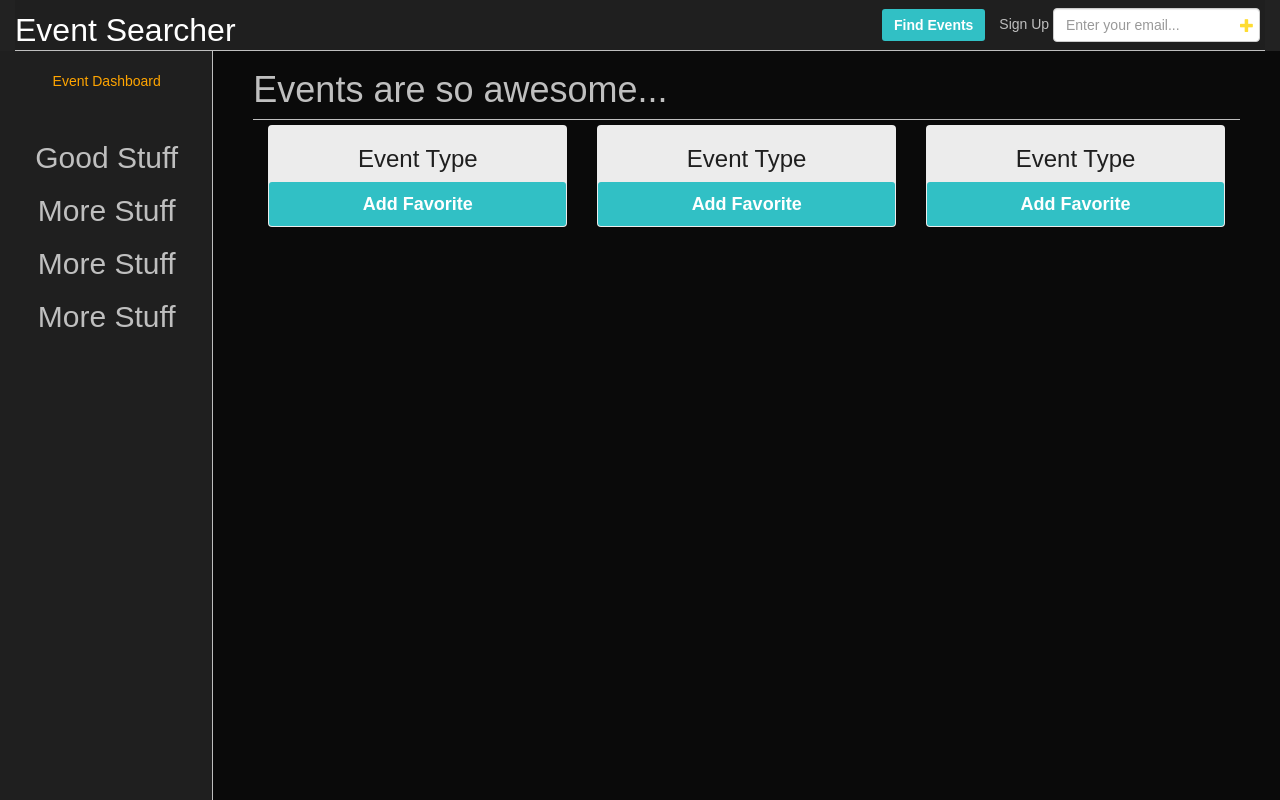
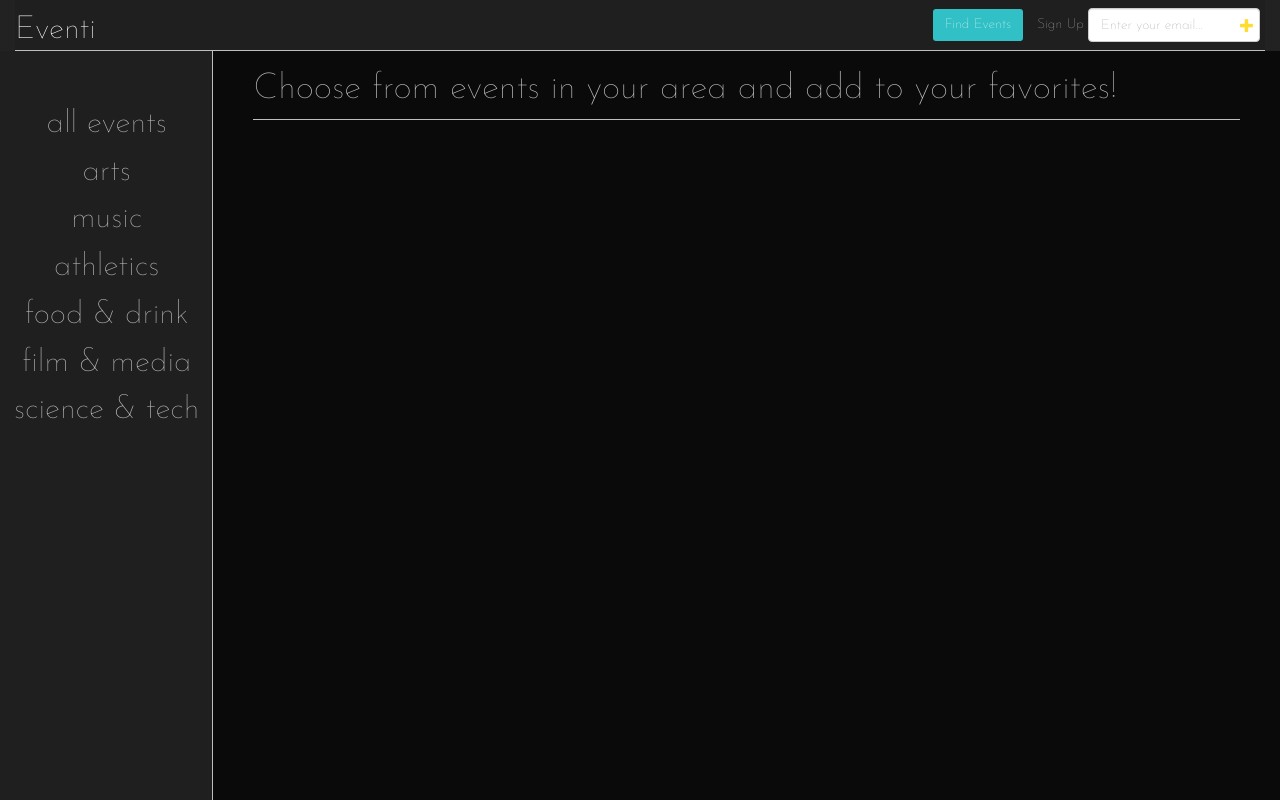
Before and after one commit to Wildcatter/Group-Event-Project1, a PHP site: page /dashboard.html in a window 1280 px wide. Run offline with PHP 8.4, Linux system fonts and the light colour scheme; some libraries are stand-ins or nearby versions.

Commit message:
click buttons in dashboard, updated style, ajax call for category ids

```diff
--- a/assets/css/dash-main-template.css
+++ b/assets/css/dash-main-template.css
@@ -19,6 +19,7 @@
  #239095 - darker robin blue for hover
  #154D4F - darkest robin blue for click border
  #FEDC32 - daisy yellow
+ #BFBFBF - light gray used on fonts and borders
  */
 
  /* Apply dark navy blue background and gray text to body */
@@ -42,10 +43,19 @@
  	background-color: #1F1F1F;
  }
 
-/*Nav Bar*/
+ /* Nav Bar */
  #navbar {
  	background-color: #1F1F1F;
  	border-bottom: 1px solid #BFBFBF;
+ }
+
+ /* Styling for event modal */
+ .modal-title {
+ 	color: #4aaaaa;
+ }
+
+ #modal-event-name {
+ 	color: royalblue;
  }
 
  /* Make input label thinner */
@@ -91,48 +101,34 @@
  	margin-right: 5px;
  }
 
-/* Styling for all side buttons */
+ /* Global styles for all buttons */
  .btn {
  	border-radius: 3px;
-}
-
-button {
-	color: #fff;
-	background-color: #4aaaa5;
+ 	background-color: #31C0C5;
+ 	border: none;
  	transition: .5s;
  }
 
-button:hover {
+ .btn:hover, .btn:active, .btn:focus {
  	color: #fff;
+ 	background-color: #239095;
+ 	outline: none;
  }
 
  .clear-btn {
  	margin-right: 10px;
  }
 
-/*Add Favorite Buttons*/
-.btn-primary {
+ /* Styling for favorite buttons */
+ .fav-button {
  	font-weight: bold;
  	background-color: #31C0C5;
  	border: none;
+ 	color: #fff;
+ 	border-top-right-radius: 0;
+     border-top-left-radius: 0;
+     transition: .5s;
  }
-
-/* Override Bootstrap #333 text color on hover */
-.btn:hover {
-	color: #fff;
-	background-color: #239095;
-}
-.btn:active {
-	color: #fff;
-	background-color: #239095 !important;
-	outline: none !important;
-}
-.btn:focus {
-	color: #fff;
-	background-color: #239095 !important;
-	outline: none;
-}
-
 
  /* Make search icon light blue */
  .glyphicon-plus {
@@ -151,9 +147,21 @@
  	cursor: pointer;
  }
 
+ /* Parent container for each individual event box */
+ .event-box {
+ 	margin-bottom: 30px;
+ 	cursor: pointer;
+ }
+
+ /* Override Bootstrap panel styling. Make sure there is no margin on bottom so that fav button looks seamless as part of container */
  .panel {
  	background-color: #ECECEC;
+ 	height: 190px;
+ 	margin-bottom: 0;
+ 	border-bottom-left-radius: 0;
+ 	border-bottom-right-radius: 0;
  }
+
  /* Give main page heading a lighter weight for aesthetics */
  h1 {
  	font-weight: 200;
@@ -175,3 +183,17 @@
  		border-right: 1px solid #BFBFBF;
  	}
  }
+
+/*NEW STYLE 09/14 - SARAH*/
+/*Get rid of button box and outline on the events, so just the word is clickable*/
+.click-option {
+	background:none;
+	border:none;
+	outline: none;
+	font-size: 32px;
+	color: #BFBFBF;
+}
+/*Hover color for the events on the dashboard*/
+.click-option:hover {
+	color: #FEDC32;
+}
--- a/assets/js/app.js
+++ b/assets/js/app.js
@@ -1,78 +1,137 @@
-/*
-----Authenticating requests
-	Once you have an OAuth token, you must include it on all requests - every request to the OAuth API must be authenticated, no anonymous access is allowed.
+// Firebase database config info
+var config = {
+    apiKey: "AIzaSyDaPvYALiV1qQwyDxIrIfkwCUerTu_uSiA",
+    authDomain: "firstproject-b5d04.firebaseapp.com",
+    databaseURL: "https://firstproject-b5d04.firebaseio.com",
+    storageBucket: "firstproject-b5d04.appspot.com",
+ };
 
-	You have two options to pass the token: using the authentication header (preferred) or as a query string parameter
+// Initialize Firebase for use in app
+firebase.initializeApp(config);
+var database = firebase.database();
+const auth = firebase.auth();
 
-	Authorization header:
-	Just include an Authorization header with the value Bearer MYTOKEN:
+// testing Sarah's object for each category id
+var testSarahsObject = {};
 
-	Authorization: Bearer 5MWI565BZ5QH5UNU3XV7
-	Query string parameter¶
-	Include the token on the end of the URL as the token parameter:
-	https://www.eventbriteapi.com/v3/users/me/?token=5MWI565BZ5QH5UNU3XV7
+// Object for storing event properties and methods specific to any event actions
+var eventObj = {
 
-----Parameters
-	The API accepts parameters in several ways:
+	/**
+	 * Run the ajax call to the Eventbrite api
+	 * @param {object} dataObj Contains parameters as an object
+	 * @return N/A
+	 */
+	ajaxCall: function(dataObj) {
+		var url = "https://www.eventbriteapi.com/v3/events/search/?token=IVKXSGGHO6MZSHMF5QZZ&location.address=austin&location.within=10mi";
 
-	As query string parameters (commonly called “GET parameters”). These are just simple string keys with urlencoded values.
-	As form-urlencoded POST body data. Keys here are usually dotted (for example event.name.html - you should include the dots as well.
-	As JSON-format POST body data. This is accepted wherever form-encoded POST data is; it’s a series of nested objects with the keys matching the dotted paths of the variable names.
-	For example, submitting this as a urlencoded POST body:
+		$.ajax({
+			url: url,
+			method: "GET",
+		}).done(function(response) {
 
-	event.name.html=Awesome%20Event&event.listed=true
-	is the same as submitting this JSON body (notice how the keys match):
+			console.log("Response: " + response.events[1]);
 
-	{
-	    "event": {
-	        "name": {
-	            "html": "Awesome Event"
-	        },
-	        "listed": true
-	    }
+			// Loop through each event item
+			response.events.forEach(function(item, index, arr) {
+
+				// Set easy access to name
+				var name = item.name.text;
+
+				// Set easy access to date. Format it using moment.js plugin
+				var date = moment(item.start.local).format('MMMM Do YYYY');
+
+				// Set easy access to event description
+				var desc = item.description.text;
+				var shorDesc = "";
+				var fullDesc = "";
+
+				// If there is no item description, set default message. Save long description for modal dropdown
+				if (item.description.text != null) {
+					longDesc  = desc;
+					shortDesc = desc.slice(0, 100) + "...";
+				} else {
+					longDesc = shortDesc = "No description available.";
+				}
+
+				// Build string of html content, filling in variable content with response items. fullDesc will be used for modal dropdown of full description
+				let html = '<div class="col-xs-12 col-sm-12 col-md-6 col-lg-4 event-box">' +
+		                  		'<div class="panel event-content text-center" id="event' + index + '">' +
+		                    		'<h3 class="event-name" data-name="' + name + '">' + name + '</h3>' +
+		                    		'<p class="event-date" data-date="' + date + '">' + date + '</p>' +
+		                    		'<p class="event-desc" data-desc="' + longDesc + '">' + shortDesc + '</p>' +
+		                  		'</div>' +
+		                  		'<button type="button" class="btn btn-lg btn-block fav-button">Add Favorite</button>' +
+		        		  '</div>';
+
+		        // Append new event block to div.main
+		        $(".main").append(html);
+			});
+		});
 	}
-	You cannot mix and match JSON-style inputs and GET/POST style; if you pass a JSON body (or any request body with a Content-Type header set to application/json), all GET and POST parameters will be ignored.
+}
 
-----Getting Events from Eventrbrite
-	** Note: go to the link below to see an example of event search parameters available:
-	https://www.eventbrite.com/developer/v3/endpoints/events/#ebapi-get-events-search
+$(document).ready(function() {
 
-	Notable items from documentation above:
-		-start_date.range_start
-		-start_date.range_end
-		-location.address
-		-location.within
-		-categories
+	// Get the events on initial page load (50 of the first "All" events from the api)
+	eventObj.ajaxCall();
 
+	// If the user clicks on an event box, show modal with event info (giving greater detail of description etc)
+	// Had to start with div.main parent, then narrow down, due to DOM being updated dynamically with events after initial page load
+	$('.main').on('click', 'div.event-content', function() {
+		console.log("this: " + this);
 
-*/
-// Eventbrite token: D5JWVCEPRXACNC6KHG
-// Client Secret: WSRX6O2WIGCMZXHISX35DBDPI5X3IXJWNLDFDI7YRUUPFGQ3E3
-// Personal OAuth token: 5MWI565BZ5QH5UNU3XV7
-// Anonymout OAuth token: FE7TB42RH5HP5CBOINFE
+		// Get the parent element for reference
+		var parentId = "#" + $(this).attr("id");
+		console.log("parentId: " + parentId);
 
-// Get values from the form inputs
-var city = $('#search-city').val();
-var category = $('#search-category').val();
-var date1 = $('#search-date1').val();
-var date2 = $('#search-date2').val();
-console.log("City: " + city + " Category: " + category + " Date 1: " + date1 + " Date 2: " + date2);
-return false;
+		// Fill in the div.eventModal elements with updated content
+		var data;
 
-// Get the parent element which content will be prepended to
-//var parent = $("div#ajax-results");
+		// Get event name
+		data = $(parentId + ' h3').data("name");
+		$('#modal-event-name').text(data);
 
-// Establish query URL, meeting Eventbrite API requirements
-var queryUrl = "https://www.eventbriteapi.com/v3/events/?token=5MWI565BZ5QH5UNU3XV7&location= " + city + "&start_date.range_start=" + date1 + "&start_date.range_end=" + date2 + ";
-console.log("queryUrl: " + queryUrl);
+		// Get event date
+		data = $(parentId + ' p.event-date').data("date");
+		$('#modal-event-date').text(data);
 
-// AJAX call to get data
-$.ajax({
-	url: queryUrl,
-	method: "GET"
-}).done(function(returnData) {
-	console.log(returnData);
+		// Get event description
+		data = $(parentId + ' p.event-desc').data("desc");
+		$('#modal-event-desc').text(data);
 
-	// Throw stuff into main img container
-	$('div#gif-content').html(stuff);
-})
+		// Now show the modal
+		$('.eventModal').modal("show");
+	});
+
+	// clickable event categories to narrow user search (Sarah 09/14)
+	// on click function to display only the events within that specific category
+	$('.click-option').on('click', function(){
+		// assign the data from the button to eventInfo
+		var eventInfo = $(this).data();
+		// testing that we're getting the id back when clicking
+		console.log(eventInfo.id);
+		// url string concatinated with the category id
+		var queryURL = "https://www.eventbriteapi.com/v3/events/search/?categories=" + eventInfo.id + "&token=IVKXSGGHO6MZSHMF5QZZ";
+		// ajax call which will work for each individual catgetory id
+		$.ajax({url: queryURL, method: 'GET'}).done(function(response) {
+			var results = response.data;
+			console.log(response);
+			// grab the values that you want to display from the object
+			console.log(response.events[0].description);
+			// populate the chosen values in the div
+		});
+	});
+
+});
+// q = events with keyword
+// start_date.range_start
+// start_date.range_end
+//location.address
+// location.within
+// categories
+//response.events[i].description.text
+//response.events[i].end.local
+// "".name.text
+// "" start.local
+// ""
--- a/dashboard.html
+++ b/dashboard.html
@@ -11,7 +11,7 @@
     <meta charset="utf-8">
     <meta name="viewport" content="width=device-width, initial-scale=1">
     <link rel="icon" href="../../favicon.ico">
-    <title> Event Searcher </title>
+    <title> Eventi </title>
 
     <!-- Latest Bootstrap compiled and minified CSS -->
     <link rel="stylesheet" href="https://maxcdn.bootstrapcdn.com/bootstrap/3.3.7/css/bootstrap.min.css" integrity="sha384-BVYiiSIFeK1dGmJRAkycuHAHRg32OmUcww7on3RYdg4Va+PmSTsz/K68vbdEjh4u" crossorigin="anonymous">
@@ -21,18 +21,26 @@
 
     <!-- Custom styles for project -->
     <link rel="stylesheet" type="text/css" href="assets/css/dash-main-template.css">
+    <!-- Google Fonts -->
+    <link href="https://fonts.googleapis.com/css?family=Josefin+Sans:100|Josefin+Slab:100|Quicksand:300|Raleway:100|Yanone+Kaffeesatz:200" rel="stylesheet"></head>
 </head>
 
 <body>
     <!-- Modal for program alerts -->
-    <div class="modal fade infoModal" tabindex="-1" role="dialog">
+    <div class="modal fade eventModal" tabindex="-1" role="dialog">
         <div class="modal-dialog" role="document">
             <div class="modal-content">
-                <div class="modal-body">
-                    <p id="modal-msg"></p>
+                <div class="modal-header">
+                    <button type="button" class="close" data-dismiss="modal" aria-label="Close"><span aria-hidden="true">&times;</span></button>
+                    <h4 class="modal-title"> Event Information </h4>
+                </div>
+                <div class="modal-body text-center">
+                    <p id="modal-event-name"></p>
+                    <p id="modal-event-date"></p>
+                    <p id="modal-event-desc"></p>
                 </div>
                 <div class="modal-footer">
-                    <button type="button" class="btn btn-warning" data-dismiss="modal">Okay!</button>
+                    <button type="button" class="btn btn-warning" data-dismiss="modal"> Close </button>
                 </div>
              </div>
         </div>
@@ -48,7 +56,7 @@
                     <span class="icon-bar"></span>
                     <span class="icon-bar"></span>
                 </button>
-                <a class="navbar-brand" href="#"> Event Searcher </a>
+                <a class="navbar-brand" href="#">Eventi</a>
             </div>
             <!-- Main program nav display -->
             <div id="navbar" class="navbar-collapse collapse">
@@ -69,50 +77,36 @@
             <!-- Main sidebar content, for housing topic buttons -->
             <div class="col-sm-3 col-md-2 sidebar text-center">
                 <ul class="nav nav-sidebar">
-                    <li><a href="#" class="sidebar-heading"> Event Dashboard </a></li>
+                    <li><a href="#" class="sidebar-heading"></a></li>
                     <!-- div container for main dashboard functionality -->
                     <div id="dashboard-content">
                       <li>
-                    		<h2> Good Stuff </h2>
+                        <button type="button" class="click-option" data-id="" data-categories="all events">all events</button>
                       </li>
-
                       <li>
-                    		<h2> More Stuff </h2>
+                        <button type="button" class="click-option" data-id="105" data-categories="Arts">arts</button>
                       </li>
-
                       <li>
-                            <h2> More Stuff </h2>
+                        <button type="button" class="click-option" data-id="103" data-categories="music">music</button>
                       </li>
-
                       <li>
-                            <h2> More Stuff </h2>
+                        <button type="button" class="click-option" data-id="108" data-categories="Sports & Fitness">athletics</button>
+                      </li>
+                      <li>
+                        <button type="button" class="click-option" data-id="110" data-categories="Food & Drink">food & drink</button>
+                      </li>
+                      <li>
+                        <button type="button" class="click-option" data-id="104" data-categories="Film & Media">film & media</button>
+                      </li>
+                      <li>
+                        <button type="button" class="click-option" data-id="102" data-categories="Science & Tech">science & tech</button>
                       </li>
                     </div>
                 </ul>
             </div>
             <!-- Main app content container -->
             <div class="col-sm-9 col-sm-offset-3 col-md-10 col-md-offset-2 main">
-                <h1 class="page-header"> Events are so awesome... <span class="header-span"></span></h1>
-                <div class="col-xs-12 col-sm-12 col-md-6 col-lg-4">
-                  <div class="panel event-content text-center">
-                    <h3> Event Type </h3>
-                    <button type="button" class="btn btn-primary btn-lg btn-block">Add Favorite</button>
-                  </div>
-                </div>
-
-                <div class="col-xs-12 col-sm-12 col-md-6 col-lg-4">
-                  <div class="panel event-content text-center">
-                    <h3> Event Type </h3>
-                    <button type="button" class="btn btn-primary btn-lg btn-block">Add Favorite</button>
-                  </div>
-                </div>
-
-                <div class="col-xs-12 col-sm-12 col-md-6 col-lg-4">
-                  <div class="panel event-content text-center">
-                    <h3> Event Type </h3>
-                    <button type="button" class="btn btn-primary btn-lg btn-block">Add Favorite</button>
-                  </div>
-                </div>
+                <h1 class="page-header">Choose from events in your area and add to your favorites!<span class="header-span"></span></h1>
             </div> <!-- /.main -->
         </div> <!-- /.row -->
     </div> <!-- /.container-fluid -->
@@ -123,10 +117,14 @@
     <!-- Latest compiled and minified Bootstrap JavaScript -->
     <script src="https://maxcdn.bootstrapcdn.com/bootstrap/3.3.7/js/bootstrap.min.js" integrity="sha384-Tc5IQib027qvyjSMfHjOMaLkfuWVxZxUPnCJA7l2mCWNIpG9mGCD8wGNIcPD7Txa" crossorigin="anonymous"></script>
 
+    <!-- Moment JS library for date formatting etc -->
+    <script src="assets/vendor/moment-js/moment.js"></script>
+
     <!-- Firebase Script Link -->
     <script src="https://www.gstatic.com/firebasejs/live/3.0/firebase.js"></script>
 
     <!-- Custom script for main program functionality -->
-    <script src="assets/js/fileLocation.js"></script>
+    <script src="assets/js/app.js"></script>
+
 </body>
 </html>
```
Lines whose indentation alone changed are shown as unchanged.
